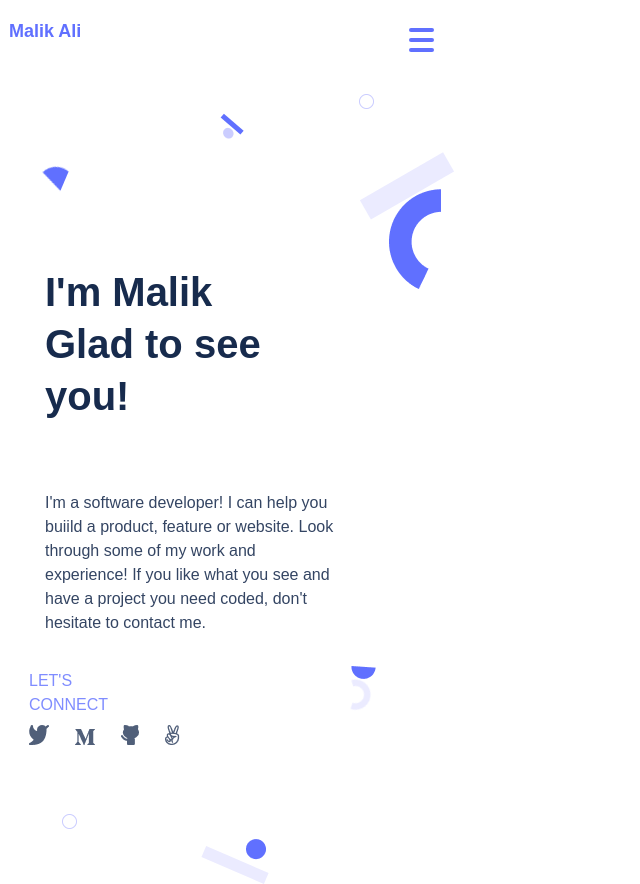
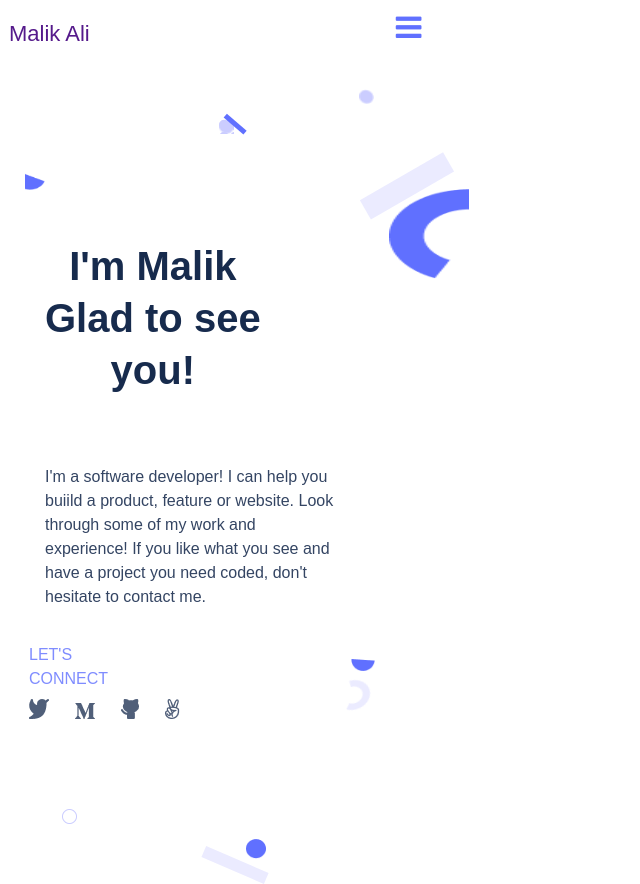
Before and after one commit to malikali3/My-Portfolio, a plain HTML site: page index.html in a window 1280 px wide. Shown: the whole page, without its empty margins (0-640 px from the left). Drawn offline with Linux system fonts and the light colour scheme.

Commit message:
made changes suggested by reviewer

```diff
--- a/index.html
+++ b/index.html
@@ -6,20 +6,22 @@
     <meta name="viewport" content="width=device-width, initial-scale=1.0">
     <link rel = "stylesheet" type="text/css" href="style.css" media="screen"/>
     <link href='https://fonts.googleapis.com/css?family=Poppins' rel='stylesheet'>
+    <link rel="stylesheet" href="https://cdnjs.cloudflare.com/ajax/libs/font-awesome/4.7.0/css/font-awesome.min.css">
     <title>My Portfolio</title>
 </head>
 <body>
     <header>
-        <h1>Malik Ali</h1>
-        <div class="onebar"></div>
-        <div class="twobar"></div>
-        <div class="threebar"></div>
+        <a style="text-decoration:none" href="">Malik Ali</a>
+
+        <i class="fa fa-bars" style="font-size:30px" id="bars"></i>
+
+
 
 
          </header>
-         <h2>I'm Malik <br>
+         <section> <h1 id="secondh1">I'm Malik <br>
             Glad to see <br>
-            you!</h2>
+           you!</h1>
 
            <p>I'm a software developer! I can help you <br>
            buiild a product, feature or website. Look <br>
@@ -31,23 +33,27 @@
 <p class="con">LET'S CONNECT</p>
 
 <ul>
-    <li><img src="imgs/twi.png" alt=""></li>
-    <li><img src="imgs/med.png" alt=""></li>
-    <li><img src="imgs/git.png" alt=""></li>
-    <li><img src="imgs/vic.png" alt=""></li>
+    <a href=""><li><img src="imgs/twi.png" alt=""></li></a>
+   <a href=""><li><img src="imgs/med.png" alt=""></li></a>
+   <a href=""><li><img src="imgs/git.png" alt=""></li></a>
+   <a href=""><li><img src="imgs/vic.png" alt=""></li></a>
 
-</ul>
 
-         <div class="pizzaimg"><img src="imgs/pizza.png" alt="pizza shape"></div>
-         <div class="circle"><img src="imgs/circle.png" alt="circle"></div>
+</ul></section>
+
+
+         <img src="imgs/pizza.png" alt="slice image" class="pizzaimg">
+         <img src="imgs/circle.png" alt=" circle" class="circle">
          <div class="lineoncircle"></div>
-         <div class="tcircle"><img src="imgs/tcircle.png" alt="transparent circle"></div>
+         <img src="imgs/circle.png" alt="transparent circle" class="tcircle">
          <div class="greyrect"></div>
-         <div class="bigcurve"><img src="imgs/bigcurve.png" alt="big curve"></div>
-         <div class="halfcircle"><img src="imgs/halfcircle.png" alt="half circle"></div>
-         <div class="tcircle2"><img src="imgs/tcircle.png" alt="transparent circle"></div>
-         <div class="tcurve"><img src="imgs/tcurve.png" alt="transparent curve"></div>
+
+         <img src="imgs/bigcurve.png" alt="big curve" class="bigcurve">
+         <img src="imgs/halfcircle.png" alt="half circle" class="halfcircle">
+         <img src="imgs/tcircle.png" alt="transparent circle" class="tcircle2">
+        <img src="imgs/tcurve.png" alt="transparent curve" class="tcurve">
         <div class="trect"></div>
-          <div class="purcircle"><img src="imgs/purcircle.png" alt="purple circle"></div>
+        <img src="imgs/purcircle.png" alt="purple circle" class="purcircle">
+
 </body>
 </html>
--- a/style.css
+++ b/style.css
@@ -9,38 +9,13 @@ body {
   font-size: 22px;
 }
 
-.onebar {
-  border-radius: 100px;
-  width: 25px;
-  height: 4px;
-  background-color: #6070ff;
+#bars {
   margin: 6px 0;
   position: relative;
-  top: -25px;
-  left: 400px;
-}
-
-.twobar {
-  border-radius: 100px;
-  width: 25px;
-  height: 4px;
-  background-color: #6070ff;
-  margin: 6px 0;
-  position: relative;
-  top: -25px;
-  left: 400px;
-}
-
-.threebar {
-  border-radius: 100px;
-  width: 25px;
-  height: 4px;
-  background-color: #6070ff;
-  margin: 6px 0;
-  margin-top: 5px;
-  position: relative;
-  top: -25px;
-  left: 400px;
+  top: -3px;
+  left: 300px;
+  color: #6070ff;
+  border-radius: 50%;
 }
 
 h1 {
@@ -61,10 +36,11 @@ h1 {
 }
 
 .circle {
+  background-image: url("imgs/circle.png");
   position: absolute;
   width: 15px;
   height: 15px;
-  left: 214px;
+  left: 210px;
   top: 110px;
   box-sizing: border-box;
 }
@@ -73,13 +49,14 @@ h1 {
   position: absolute;
   width: 26.46px;
   height: 4.73px;
-  left: 210px;
+  left: 213px;
   top: 113px;
   background: #6070ff;
   transform: matrix(0.76, 0.65, 0.65, -0.76, 0, 0);
 }
 
 .tcircle {
+  background-image: url("imgs/circle.png");
   position: absolute;
   width: 15px;
   height: 15px;
@@ -100,25 +77,27 @@ h1 {
 }
 
 .bigcurve {
+  background-image: url("imgs/bigcurve.png");
   position: absolute;
-  width: 105px;
-  height: 105px;
+  width: 80px;
+  height: 90px;
   left: 380px;
   top: 180px;
   background: transparent;
 }
 
 .pizzaimg {
+  background-image: url("imgs/pizza.png");
   position: absolute;
-  width: 38.5px;
+  width: 20px;
   height: 19.25px;
   left: 16.04px;
   top: 161.47px;
   background: transparent;
-  transform: rotate(-156.88deg);
+
 }
 
-h2 {
+#secondh1 {
   position: relative;
   width: 327px;
   height: 170px;
@@ -184,6 +163,7 @@ ul li {
 }
 
 .halfcircle {
+  background-image: url("imgs/halfcircle.png");
   position: absolute;
   width: 24.14px;
   height: 12.07px;
@@ -193,6 +173,7 @@ ul li {
 }
 
 .tcircle2 {
+  background-image: url("imgs/tcircle.png");
   position: absolute;
   width: 15px;
   height: 15px;
@@ -203,6 +184,7 @@ ul li {
 }
 
 .tcurve {
+  background-image: url("imgs/tcurve.png");
   position: absolute;
   width: 30.1px;
   height: 30.1px;
@@ -230,3 +212,21 @@ ul li {
   top: 830px;
   background: transparent;
 }
+
+.card1 {
+  display: flexbox;
+  grid-template-columns:auto;
+  box-shadow: 0 4px 8px 0 rgba(0,0,0,0.2);
+  transition: 0.3s;
+  margin-bottom: 20px;
+  position: static;
+  width: 380px;
+  height: 550px;
+  /* background: url(imgs/pizza.png); */
+  border-radius: 8px;
+  flex: none;
+  order: 1;
+  flex-grow: 1;
+  margin: 12px 1px;
+  border: solid 1px grey ;
+}
```
Lines whose indentation alone changed are shown as unchanged.
